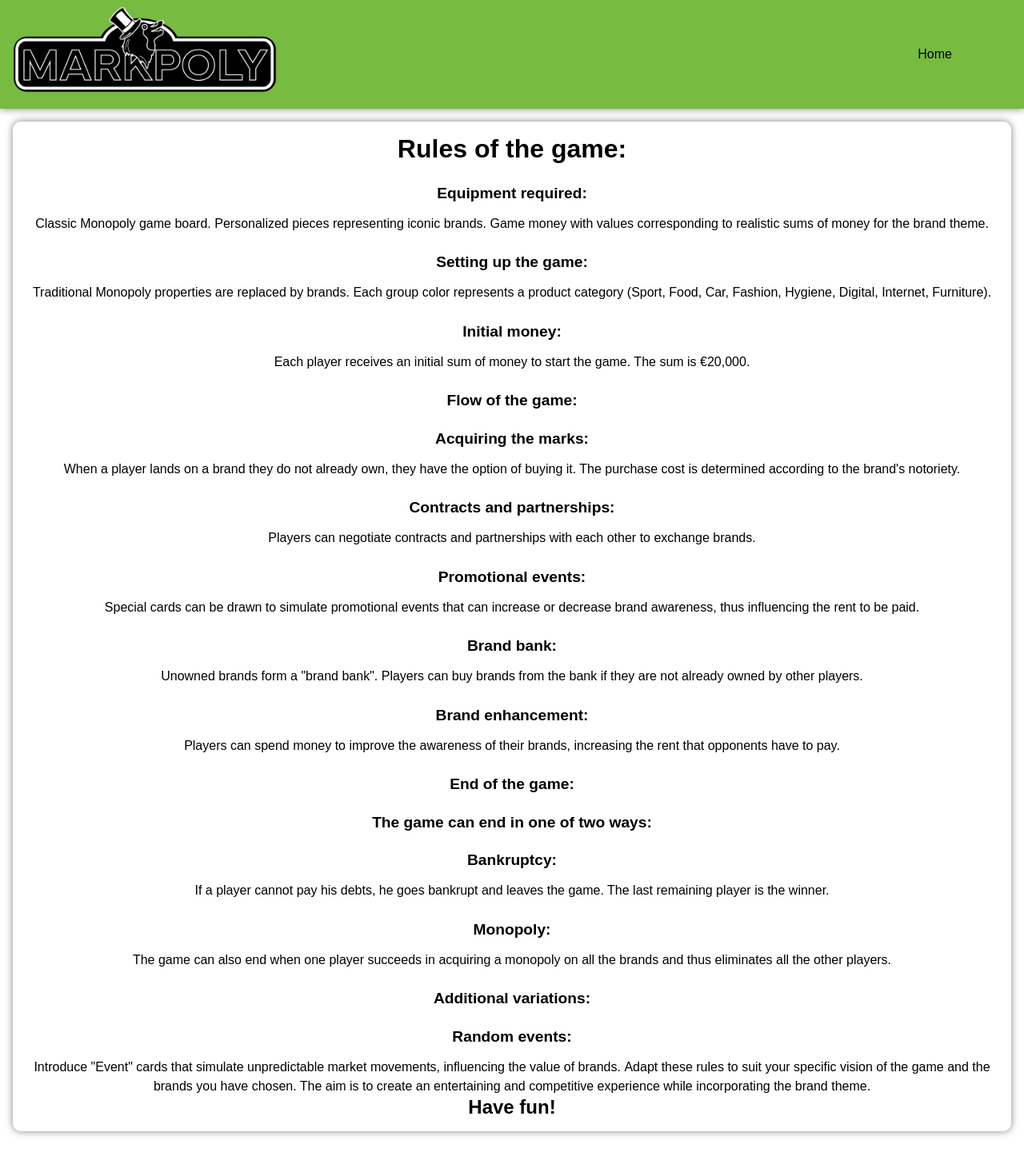
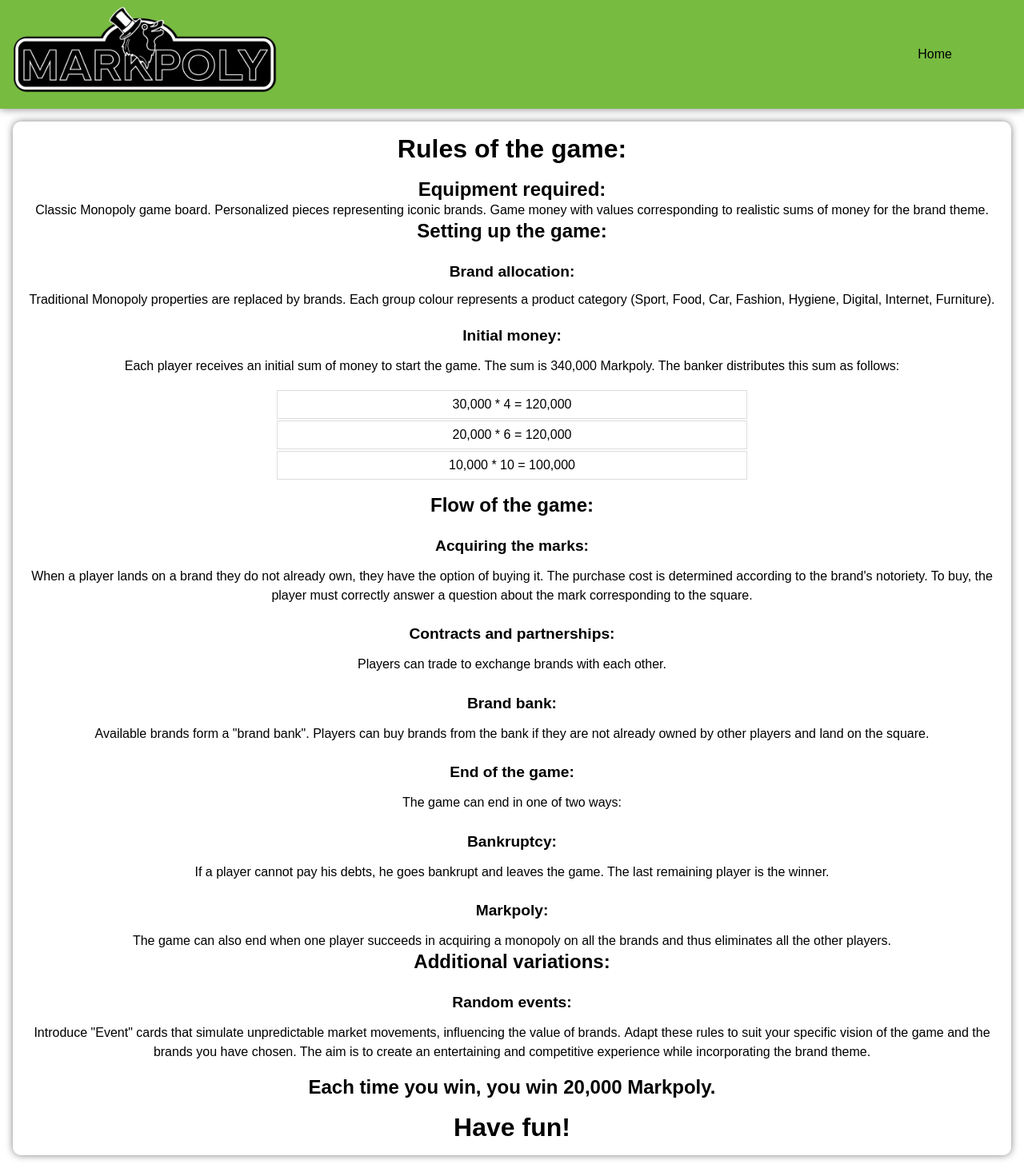
Before and after one commit to julienles879/markpoly, a Django app: page /rules/ in a window 1280 px wide. Shown: the whole page at 80% size. Before the commit the page ends 1421 px from the top, so only its background shows below. Run offline with Django 4.2, Linux system fonts and the light colour scheme.

Commit message:
second commit

```diff
--- a/monopoly/settings.py
+++ b/monopoly/settings.py
@@ -26,8 +26,8 @@
 DEBUG = False
 
 ALLOWED_HOSTS = [
-    'olivierblandin.fr',
-    'markpoly.git initolivierblandin.fr'
+    'markpoly.olivierblandin.fr',
+    'olivierblandin.fr'
 ]
 
 
--- a/static/styles/styles.css
+++ b/static/styles/styles.css
@@ -300,3 +300,23 @@
     list-style: none;
     padding: 0;
   }
+
+  .rule-section {
+    text-align: center;
+}
+
+.rule-section table {
+    margin-left: auto;
+    margin-right: auto;
+    width: 50%;
+}
+
+.rule-section td {
+    border: 1px solid #ddd;
+    padding: 8px;
+}
+
+.rule-section th {
+    border: 1px solid #ddd;
+    padding: 8px;
+}
--- a/templates/rules.html
+++ b/templates/rules.html
@@ -16,76 +16,74 @@
         <div class="rule-section">
             <h2>Rules of the game:</h2>
         </div>
+        <br>
 
         <div class="rule-section">
-            <h4>Equipment required:</h4>
+            <h3>Equipment required:</h3>
+            <br>
             <p>Classic Monopoly game board.</p>
             <p>Personalized pieces representing iconic brands.</p>
             <p>Game money with values corresponding to realistic sums of money for the brand theme.</p>
         </div>
 
         <div class="rule-section">
-            <h4>Setting up the game:</h4>
-            <p>Traditional Monopoly properties are replaced by brands. Each group color represents a product category (Sport, Food, Car, Fashion, Hygiene, Digital, Internet, Furniture).</p>
+            <h3>Setting up the game:</h3>
+            <h4>Brand allocation:</h4> Traditional Monopoly properties are replaced by brands. Each group colour represents a product category (Sport, Food, Car, Fashion, Hygiene, Digital, Internet, Furniture).</p>
+            <h4>Initial money:</h4>
+            <p> Each player receives an initial sum of money to start the game. The sum is 340,000 Markpoly. The banker distributes this sum as follows:</p>
+
+        </div>
+
+        <div class="rule-section" style="align-items: center; margin:2vh">
+            <table class="table">
+                <tbody>
+                    <tr>
+                        <td>30,000 * 4 = 120,000</td>
+                    </tr>
+                    <tr>
+                        <td>20,000 * 6 = 120,000</td>
+                    </tr>
+                    <tr>
+                        <td>10,000 * 10 = 100,000</td>
+                    </tr>
+                </tbody>
+            </table>
         </div>
 
         <div class="rule-section">
-            <h4>Initial money:</h4>
-            <p>Each player receives an initial sum of money to start the game. The sum is €20,000.</p>
-        </div>
+            <h3>Flow of the game:</h3>
+            <h4>Acquiring the marks:</h4>
+                <p>When a player lands on a brand they do not already own, they have the option of buying it. The purchase cost is determined according to the brand's notoriety. To buy, the player must correctly answer a question about the mark corresponding to the square.</p>
 
-        <div class="rule-section">
-            <h4>Flow of the game:</h4>
-        </div>
+            <h4>Contracts and partnerships:</h4>
+            <p>Players can trade to exchange brands with each other.</p>
 
-        <div class="rule-section">
-            <h4>Acquiring the marks:</h4>
-            <p>When a player lands on a brand they do not already own, they have the option of buying it. The purchase cost is determined according to the brand's notoriety.</p>
-        </div>
+            <h4>Brand bank:</h4>
+            <p>Available brands form a "brand bank". Players can buy brands from the bank if they are not already owned by other players and land on the square.</p>
 
-        <div class="rule-section">
-            <h4>Contracts and partnerships:</h4>
-            <p>Players can negotiate contracts and partnerships with each other to exchange brands.</p>
-        </div>
-
-        <div class="rule-section">
-            <h4>Promotional events:</h4>
-            <p>Special cards can be drawn to simulate promotional events that can increase or decrease brand awareness, thus influencing the rent to be paid.</p>
-        </div>
-
-        <div class="rule-section">
-            <h4>Brand bank:</h4>
-            <p>Unowned brands form a "brand bank". Players can buy brands from the bank if they are not already owned by other players.</p>
-        </div>
-
-        <div class="rule-section">
-            <h4>Brand enhancement:</h4>
-            <p>Players can spend money to improve the awareness of their brands, increasing the rent that opponents have to pay.</p>
-        </div>
-
-        <div class="rule-section">
             <h4>End of the game:</h4>
-            <h4>The game can end in one of two ways:</h4>
+            <p> The game can end in one of two ways:</p>
             <h4>Bankruptcy:</h4>
             <p>If a player cannot pay his debts, he goes bankrupt and leaves the game. The last remaining player is the winner.</p>
-            <h4>Monopoly:</h4>
+            <h4>Markpoly:</h4>
             <p>The game can also end when one player succeeds in acquiring a monopoly on all the brands and thus eliminates all the other players.</p>
-        </div>
-
-        <div class="rule-section">
-            <h4>Additional variations:</h4>
-        </div>
-
-        <div class="rule-section">
-            <h4>Random events:</h4>
-            <p>Introduce "Event" cards that simulate unpredictable market movements, influencing the value of brands.</p>
+            <br>
+            <h3>Additional variations:</h3>
+            <h4>Random events:</h4> <p>Introduce "Event" cards that simulate unpredictable market movements, influencing the value of brands.</p>
             <p>Adapt these rules to suit your specific vision of the game and the brands you have chosen. The aim is to create an entertaining and competitive experience while incorporating the brand theme.</p>
         </div>
-
+    <br>
         <div class="rule-section">
-            <h3>Have fun!</h3>
+            <h3>Each time you win, you win 20,000 Markpoly.</h3>
+        </div>
+    <br>
+        <div class="rule-section">
+            <h2>Have fun!</h2>
         </div>
     </div>
+
+
+
 </div>
 
 {% endblock %}
```
Also changed, not shown: db.sqlite3.
